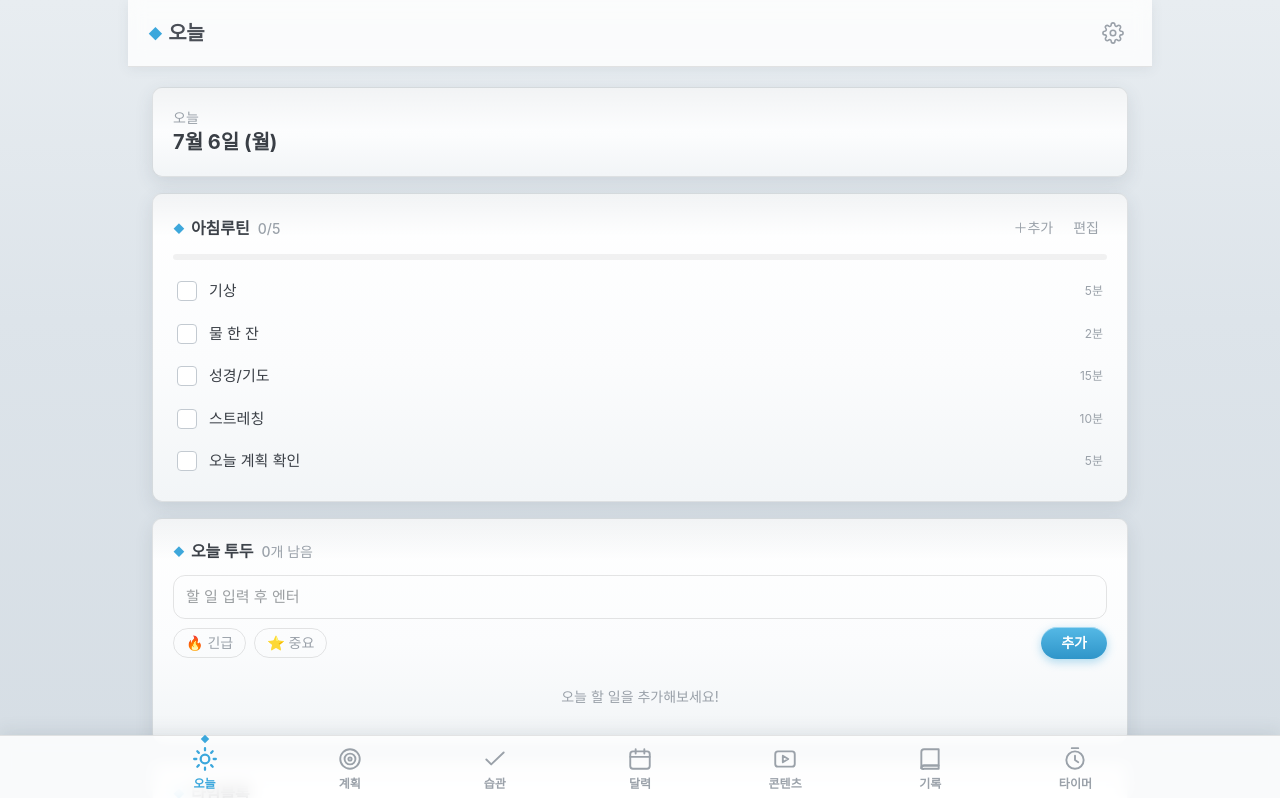
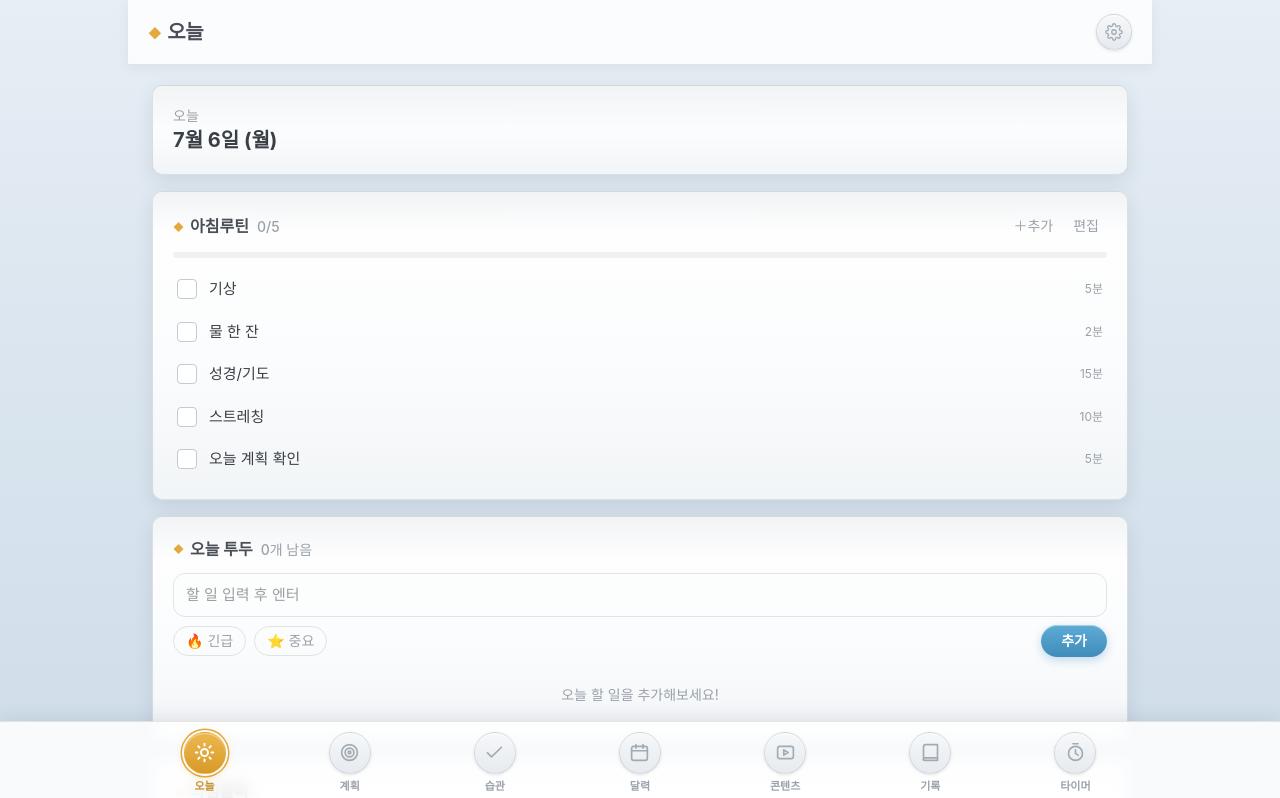
Before and after one commit to jenflox0403-collab/life-system, a React (Vite) app: page / in a window 1280 px wide. Shown: the top 798 px of the page. Built offline with nearby package versions, Linux system fonts and the light colour scheme.

Commit message:
디자인: SAO 원형 메뉴 버튼 탭바(노랑 활성 링), 앰버 선택 하이라이트, 저채도 하늘빛 팔레트

```diff
--- a/src/App.jsx
+++ b/src/App.jsx
@@ -43,9 +43,9 @@ export default function App() {
         <button
           onClick={() => setIsSettingsOpen(true)}
           aria-label="설정 및 백업"
-          className="rounded-full p-2 text-[var(--color-muted)] transition hover:bg-black/5 hover:text-[var(--color-text)] active:scale-95"
+          className="sao-circle !h-9 !w-9 transition hover:brightness-95 active:scale-95"
         >
-          <IconSettings width={22} height={22} />
+          <IconSettings width={18} height={18} />
         </button>
       </header>
 
@@ -66,19 +66,13 @@ export default function App() {
                 key={tab.id}
                 onClick={() => setActiveTab(tab.id)}
                 aria-current={isActive ? 'page' : undefined}
-                className={`group relative flex flex-1 flex-col items-center gap-1 pt-2.5 pb-2 text-xs font-semibold transition-colors ${
-                  isActive ? 'text-[var(--color-accent)]' : 'text-[var(--color-muted)] hover:text-[var(--color-text)]'
+                className={`group flex flex-1 flex-col items-center gap-1 pt-2.5 pb-1.5 text-[11px] font-semibold transition-colors ${
+                  isActive ? 'text-[var(--color-amber-deep)]' : 'text-[var(--color-muted)] hover:text-[var(--color-text)]'
                 }`}
               >
-                {isActive && (
-                  <span className="absolute top-0 size-1.5 rotate-45 bg-[var(--color-accent)]" />
-                )}
-                <TabIcon
-                  width={26}
-                  height={26}
-                  strokeWidth={isActive ? 2.1 : 1.75}
-                  className="transition-transform group-active:scale-90"
-                />
+                <span className={`${isActive ? 'sao-circle sao-circle-active' : 'sao-circle'} transition-transform group-active:scale-90`}>
+                  <TabIcon width={21} height={21} strokeWidth={isActive ? 2.2 : 1.9} />
+                </span>
                 <span className={isActive ? 'font-bold' : ''}>{tab.label}</span>
               </button>
             )
--- a/src/components/plan/PlanTab.jsx
+++ b/src/components/plan/PlanTab.jsx
@@ -43,7 +43,9 @@ export default function PlanTab() {
             key={tab.id}
             onClick={() => setSubTab(tab.id)}
             className={`flex-1 rounded-lg py-2 text-sm font-bold transition ${
-              subTab === tab.id ? 'bg-[var(--color-accent)] text-white shadow-sm' : 'text-[var(--color-muted)]'
+              subTab === tab.id
+                ? 'bg-gradient-to-b from-[#edb84f] to-[#d99a29] text-white shadow-sm'
+                : 'text-[var(--color-muted)]'
             }`}
           >
             {tab.label}
--- a/src/index.css
+++ b/src/index.css
@@ -8,8 +8,10 @@
   --color-text: #3a3f46;
   --color-heading: #4a4f57;
   --color-muted: #9aa1a9;
-  --color-accent: #3ba7dc; /* SAO 파랑 (확인/포인트) */
-  --color-danger: #e0426a; /* SAO 핑크 (취소/경고) */
+  --color-accent: #4a9bc9; /* SAO 파랑 (확인 버튼) — 채도 낮춰 눈 편하게 */
+  --color-danger: #c9536e; /* SAO 크림슨 (취소/경고) */
+  --color-amber: #e3a93c; /* SAO 노랑 (선택/활성) — 원형 메뉴 버튼 색 */
+  --color-amber-deep: #c98f26;
 
   /* 타임블록 카테고리 색 */
   --cat-work: #3ba7dc;
@@ -26,9 +28,9 @@ body {
   font-family:
     'Pretendard Variable', Pretendard, -apple-system, BlinkMacSystemFont,
     'Apple SD Gothic Neo', 'Malgun Gothic', 'Segoe UI', system-ui, sans-serif;
-  /* 은은한 하늘빛 배경 — 게임 속 공중 도시 느낌 */
+  /* 은은한 하늘빛 배경 — 게임 속 하늘 느낌 (저채도로 눈 편하게) */
   background:
-    linear-gradient(180deg, #e8edf1 0%, #dde4ea 40%, #d5dde4 100%) fixed;
+    linear-gradient(180deg, #e7eef5 0%, #dae5ef 45%, #cfdde9 100%) fixed;
   color: var(--color-text);
   -webkit-font-smoothing: antialiased;
 }
@@ -55,22 +57,52 @@ body {
   pointer-events: none;
 }
 
-/* 카드 제목 앞 다이아몬드 포인트 */
+/* 카드 제목: SAO 창 제목처럼 아래 가는 밑줄 + 앞에 노란 다이아몬드 */
+.sao-title {
+  position: relative;
+  color: var(--color-heading);
+}
 .sao-title::before {
   content: '◆';
   margin-right: 6px;
-  font-size: 0.7em;
-  color: var(--color-accent);
-  vertical-align: 1px;
+  font-size: 0.65em;
+  color: var(--color-amber);
+  vertical-align: 1.5px;
+}
+
+/* ===== SAO 원형 메뉴 버튼 (탭바) ===== */
+.sao-circle {
+  display: flex;
+  align-items: center;
+  justify-content: center;
+  width: 42px;
+  height: 42px;
+  border-radius: 50%;
+  border: 1px solid rgba(120, 130, 140, 0.22);
+  background: linear-gradient(180deg, #f6f8fa, #e6eaee);
+  color: #a2aab2;
+  box-shadow: inset 0 1px 0 rgba(255, 255, 255, 0.9), 0 1px 3px rgba(60, 75, 90, 0.14);
+  transition: all 0.15s ease;
+}
+.sao-circle-active {
+  border-color: transparent;
+  background: linear-gradient(180deg, #edb84f, #d99a29);
+  color: #fff;
+  /* 흰 틈 + 노란 겹테두리 = SAO 아이콘 링 */
+  box-shadow:
+    0 0 0 2px #fdfdfd,
+    0 0 0 3.5px var(--color-amber),
+    0 2px 8px rgba(227, 169, 60, 0.45),
+    inset 0 1px 0 rgba(255, 255, 255, 0.4);
 }
 
 /* ===== 버튼 ===== */
 .sao-btn-primary {
   border-radius: 9999px;
-  background: linear-gradient(180deg, #55b9e6, #2f95c9);
+  background: linear-gradient(180deg, #5fabd6, #3f8cba);
   color: #fff;
   font-weight: 700;
-  box-shadow: 0 3px 10px rgba(59, 167, 220, 0.4), inset 0 1px 0 rgba(255, 255, 255, 0.45);
+  box-shadow: 0 3px 10px rgba(74, 155, 201, 0.35), inset 0 1px 0 rgba(255, 255, 255, 0.45);
   transition: transform 0.1s, filter 0.15s;
 }
 .sao-btn-primary:active {
```
